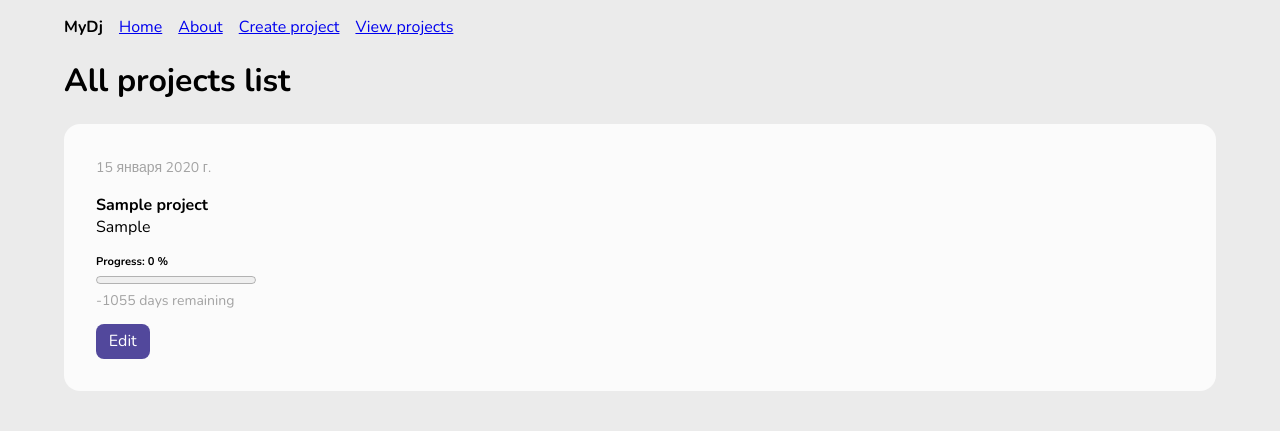
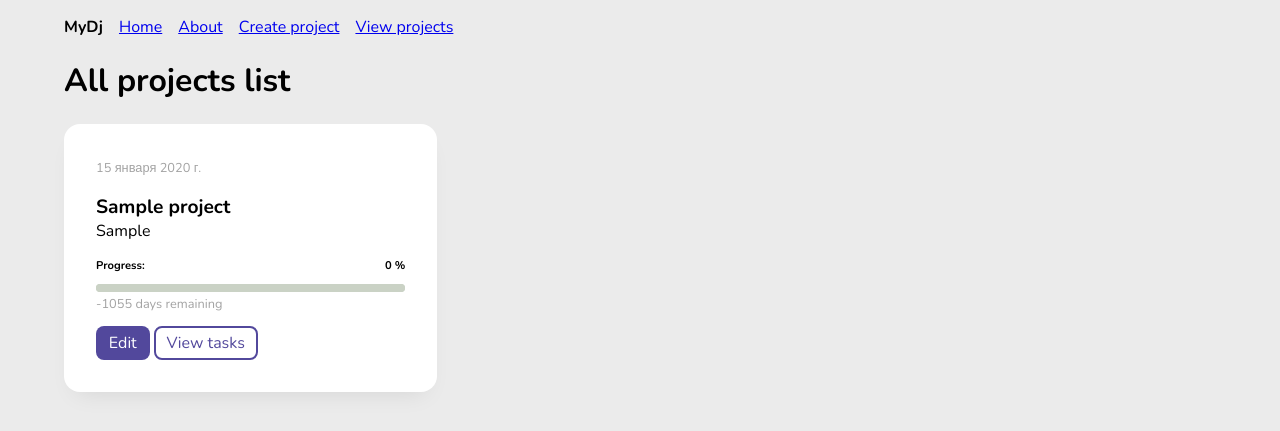
Before and after one commit to vlnko/pmx, a Django app: page /projects/all in a window 1280 px wide. Shown: the top 431 px of the page. Run offline with Django 4.2, Linux system fonts and the light colour scheme; a user stored in the database is signed in; tables that the repository leaves empty hold one stand-in row (values such as "Sample post").

Commit message:
styled projects list

```diff
--- a/static/main.css
+++ b/static/main.css
@@ -41,11 +41,33 @@ body {
 }
 
 
+.btn-secondary {
+    outline: 2px solid #52489C;
+    outline-offset: -2px;
+    color: #52489C;
+    padding: .4rem .8rem;
+    border-radius: 8px;
+    display: inline-block;
+    text-decoration: none;
+}
+.btn-secondary:hover {
+    background-color: #473f85;
+    outline: 2px solid #473f85;
+
+    color: white;
+}
+
+
 
 .card {
     background-color: #FBFBFB;
     padding: 2rem;
-    border-radius: 16px;
+    border-radius: 1rem;
+}
+.project-card {
+    background-color: #fff;
+    box-shadow: 0px 12px 24px -12px rgba(0, 0, 0, 0.1);
+
 }
 
 
@@ -53,22 +75,55 @@ body {
 
 
 
-
+.projects-container {
+    display: grid;
+    gap: 1rem;
+    grid-template-columns: 1fr 1fr 1fr;
+}
 
 .project-date {
     font-weight: 400;
-    font-size: 14px;
-    line-height: 19px;
+    font-size: .8rem;
     color: #A3A3A3;
     margin-top: 0;
 }
 .project-title {
     font-weight: 700;
-    font-size: 16px;
-    line-height: 22px;
+    font-size: 1.2rem;
     margin-top: 1rem;
     margin-bottom: 0;
 }
 .project-category {
     margin-top: 0;
 }
+.project-progress {
+    margin: 0; font-size: .7rem; font-weight: 700;
+}
+
+
+progress[value] {
+  --color: #84A98C; /* the progress color */
+  --background: #CAD2C5; /* the background color */
+
+  -webkit-appearance: none;
+  -moz-appearance: none;
+  appearance: none;
+  border: none;
+  width: 100%;
+  height: .5rem;
+  margin: 0;
+  border-radius: 10em;
+  background: var(--background);
+}
+progress[value]::-webkit-progress-bar {
+  border-radius: 10em;
+  background: var(--background);
+}
+progress[value]::-webkit-progress-value {
+  border-radius: 10em;
+  background: var(--color);
+}
+progress[value]::-moz-progress-bar {
+  border-radius: 10em;
+  background: var(--color);
+}
--- a/templates/projects/project_list.html
+++ b/templates/projects/project_list.html
@@ -7,22 +7,30 @@
     <h1>All projects list</h1>
 
     {% if projects %}
+    <!-- <div class="card"> -->
+        <!-- <h2 style="margin-top: 0;">Active projects</h2> -->
+
+        <div class="projects-container">
 
             {% for project in projects %}
-        <div class="card" style="margin-bottom: 1rem;">
+            <div class="card project-card">
                 <span class="project-date">{{ project.created }}</span>
                 <h4 class="project-title">{{ project.title }}</h4>
                 <p class="project-category">{{ project.category}}</p>
-            <p style="margin: 0; font-size: .7rem; font-weight: 700;">Progress: {{ project.progress }} %</p>
+                <div style="display: flex; justify-content: space-between;">
+                    <p class="project-progress">Progress:</p>
+                    <p class="project-progress">{{ project.progress }} %</p>
+                </div>
                 <progress value="{{ project.progress }}" max="100"></progress>
                 <p class="project-date">{{ project.days_remaining }} remaining</p>
                 <a class="btn-primary" href="{%url 'project-update' project.id %}">Edit</a>
+                <a class="btn-secondary" href="{%url 'project-update' project.id %}">View tasks</a>
             </div>
             {% endfor %}
-
+        </div>
         {% else %}
 
             <h3>You have no projects yet.</h3>
         {% endif %}
-
+    <!-- </div> -->
 {% endblock content %}
```
Lines whose indentation alone changed are shown as unchanged.
